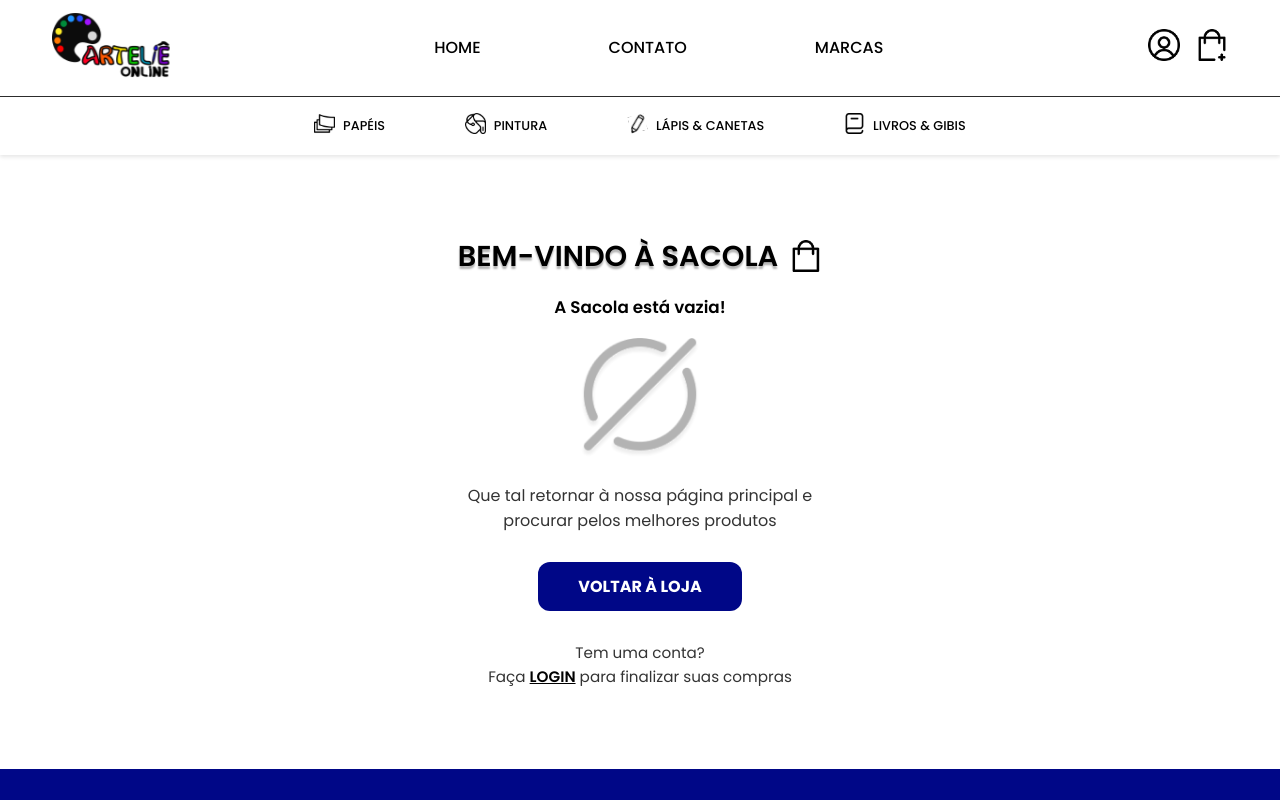
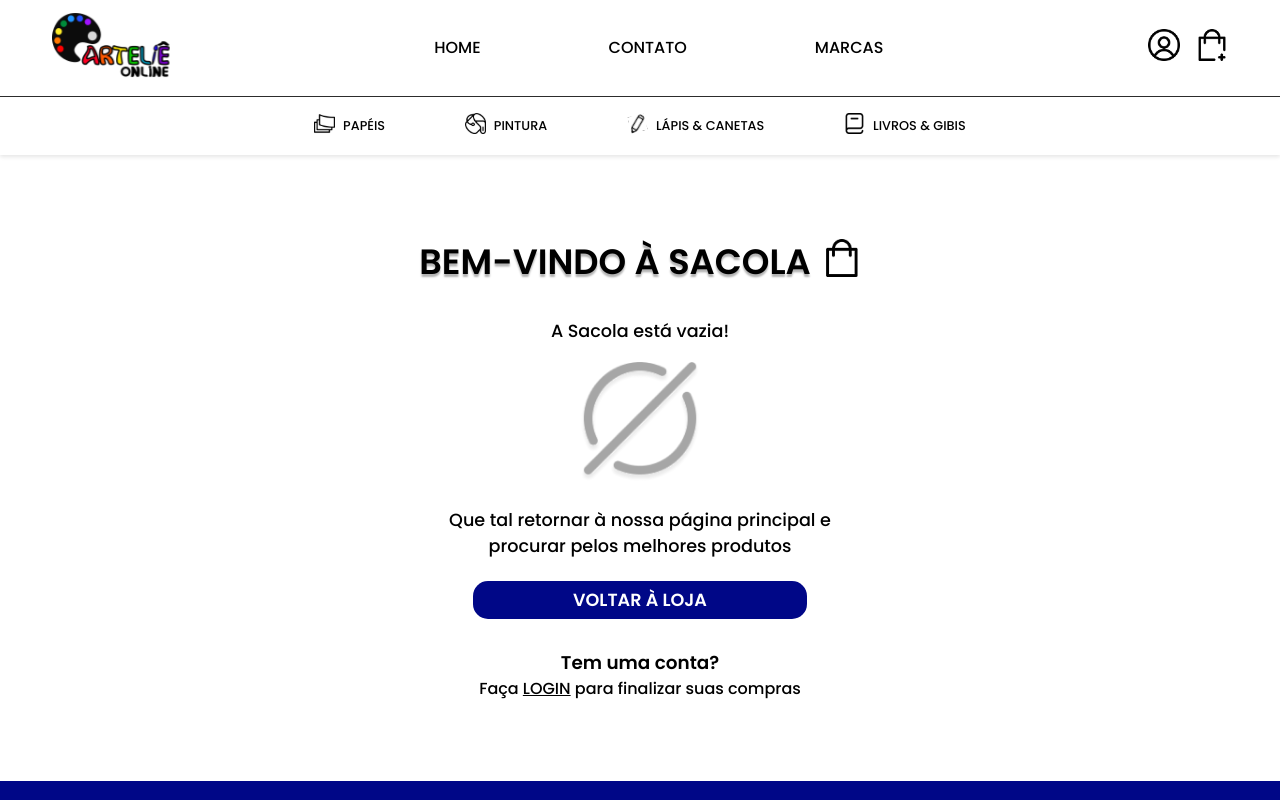
Before and after one commit to Artelie-PI/Artelie-FrontEnd, a Vue app: page /cart in a window 1280 px wide. Shown: the top 800 px of the page. Built offline with nearby package versions, Linux system fonts and the light colour scheme; what @cloudinary/url-gen would draw is missing.

Commit message:
feat: refactor CartView for improved readability and usability; optimize functions and adjust styles

```diff
--- a/src/views/CartView.vue
+++ b/src/views/CartView.vue
@@ -8,50 +8,57 @@ import { formatCEP } from "@/utils/masks";
 const cartStore = useCartStore();
 const router = useRouter();
 
-const cepInput = ref('');
+const cepInput = ref("");
 const shipping = ref(null);
-const shippingError = ref('');
+const shippingError = ref("");
 const isCalculatingShipping = ref(false);
 
-const couponInput = ref('');
+const couponInput = ref("");
 const discount = ref(0);
 
-function goToHome() { router.push({ name: 'home' }); }
+function goToHome() {
+  router.push({ name: "home" });
+}
 
 function goToCheckout() {
   if (!shipping.value) {
-    alert('Por favor, calcule o frete antes de finalizar a compra');
+    alert("Por favor, calcule o frete antes de finalizar a compra");
     return;
   }
   cartStore.setShipping(shipping.value);
-  router.push({ name: 'checkout' });
+  router.push({ name: "checkout" });
 }
 
-const formatPrice = (v) => v.toFixed(2).replace('.', ',');
+const formatPrice = (v) => v.toFixed(2).replace(".", ",");
 
 const subtotal = computed(() =>
   cartStore.items.reduce((sum, item) => sum + item.price * item.quantity, 0)
 );
 
-const total = computed(() =>
-  subtotal.value - discount.value + (shipping.value?.value || 0)
-);
+const total = computed(() => subtotal.value - discount.value + (shipping.value?.value || 0));
 
-function handleCEPInput(e) { cepInput.value = formatCEP(e.target.value); }
+function handleCEPInput(e) {
+  cepInput.value = formatCEP(e.target.value);
+}
 
 async function handleCalculateShipping() {
-  shippingError.value = '';
+  shippingError.value = "";
   if (!cepInput.value) {
-    shippingError.value = 'Digite um CEP';
+    shippingError.value = "Digite um CEP";
     return;
   }
   isCalculatingShipping.value = true;
   try {
     const address = await fetchAddressByCep(cepInput.value);
     const shippingData = calculateShipping(cepInput.value, subtotal.value);
-    shipping.value = { ...shippingData, cep: address.cep, city: address.city, state: address.state };
+    shipping.value = {
+      ...shippingData,
+      cep: address.cep,
+      city: address.city,
+      state: address.state,
+    };
   } catch (err) {
-    shippingError.value = err.message || 'Erro ao calcular frete';
+    shippingError.value = err.message || "Erro ao calcular frete";
     shipping.value = null;
   } finally {
     isCalculatingShipping.value = false;
@@ -65,7 +72,7 @@ function handleApplyCoupon() {
     discount.value = subtotal.value * valid[code];
     alert(`Cupom aplicado! Desconto de ${(valid[code] * 100).toFixed(0)}%`);
   } else {
-    alert('Cupom inválido');
+    alert("Cupom inválido");
     discount.value = 0;
   }
 }
@@ -84,12 +91,12 @@ function handleApplyCoupon() {
           <img src="/src/assets/images/Empty set.png" alt="Sacola vazia" />
         </div>
         <p class="empty-subtitle">
-          Que tal retornar à nossa página principal e<br>procurar pelos melhores produtos
+          Que tal retornar à nossa página principal e<br />procurar pelos melhores produtos
         </p>
         <button class="btn-primary" @click="goToHome">VOLTAR À LOJA</button>
-        <p class="login-text">
-          Tem uma conta?<br>
-          Faça <RouterLink to="/login" class="login-link">LOGIN</RouterLink> para finalizar suas compras
+        <p class="login-text">Tem uma conta?</p>
+        <p class="login-link">
+          Faça <RouterLink to="/login">LOGIN</RouterLink> para finalizar suas compras
         </p>
       </div>
     </template>
@@ -120,7 +127,9 @@ function handleApplyCoupon() {
 
               <div class="item-quantity">
                 <div class="quantity-controls">
-                  <button @click="cartStore.addToCart(item, -1)" :disabled="item.quantity === 1">-</button>
+                  <button @click="cartStore.addToCart(item, -1)" :disabled="item.quantity === 1">
+                    -
+                  </button>
                   <span>{{ item.quantity }}</span>
                   <button @click="cartStore.addToCart(item, 1)">+</button>
                 </div>
@@ -134,8 +143,6 @@ function handleApplyCoupon() {
 
         <aside class="cart-summary">
           <h2 class="summary-title">RESUMO DA COMPRA</h2>
-
-          <!-- Labels acima, sem overflow no aside -->
           <div class="summary-field">
             <label for="coupon">Cupom de Desconto</label>
             <div class="field-group">
@@ -151,7 +158,7 @@ function handleApplyCoupon() {
               <input id="cep" type="text" placeholder="Digite o seu CEP" :value="cepInput" @input="handleCEPInput"
                 @keyup.enter="handleCalculateShipping" maxlength="9" />
               <button class="btn-apply" @click="handleCalculateShipping" :disabled="isCalculatingShipping">
-                {{ isCalculatingShipping ? '...' : 'APLICAR' }}
+                {{ isCalculatingShipping ? "..." : "APLICAR" }}
               </button>
             </div>
             <p v-if="shippingError" class="error-text">{{ shippingError }}</p>
@@ -210,7 +217,7 @@ function handleApplyCoupon() {
 .cart-layout {
   display: grid;
   grid-template-columns: 1fr 420px;
-  gap: 30px;
+  gap: 10px;
   align-items: start;
 }
 
@@ -233,28 +240,26 @@ function handleApplyCoupon() {
   align-items: center;
   justify-content: center;
   gap: 12px;
-  margin-bottom: 16px;
 }
 
 .page-title {
-  /* mantém o mesmo título já usado quando há produtos */
-  font-size: 1.8rem;
-  text-shadow: 0 3px 2px rgba(0, 0, 0, .3);
+  font-size: 2.2rem;
+  text-shadow: 0 3px 2px rgba(0, 0, 0, 0.3);
   font-weight: 600;
   color: #000;
-  margin: 0;
 }
 
 .title-bag {
-  width: 32px;
-  height: 32px;
+  width: 38px;
+  height: 38px;
+  margin-bottom: 6px;
 }
 
 .empty-message {
-  font-size: 1.05rem;
-  font-weight: 600;
+  font-size: 1.1rem;
+  font-weight: 500;
   color: #000;
-  margin: 14px 0 18px;
+  margin: 30px 0 18px;
 }
 
 .empty-icon {
@@ -263,27 +268,26 @@ function handleApplyCoupon() {
 
 .empty-icon img {
   width: 120px;
-  opacity: 0.6;
+  opacity: 0.7;
 }
 
 .empty-subtitle {
-  font-size: 1rem;
-  color: #333;
+  font-size: 1.1rem;
+  font-weight: 500;
+  color: #000000;
   margin: 18px 0 22px;
-  line-height: 1.6;
 }
 
 .btn-primary {
   background: #000787;
   color: #fff;
   border: none;
-  border-radius: 12px;
-  padding: 12px 40px;
-  font-size: 1rem;
-  font-weight: 700;
+  border-radius: 15px;
+  padding: 6px 100px;
+  font-size: 1.1rem;
+  font-weight: 600;
   cursor: pointer;
-  margin: 6px 0 18px;
-  transition: background .2s;
+  transition: background 0.2s;
 }
 
 .btn-primary:hover {
@@ -291,35 +295,24 @@ function handleApplyCoupon() {
 }
 
 .login-text {
-  font-size: 0.95rem;
-  color: #333;
-  margin-top: 12px;
-  line-height: 1.6;
+  font-size: 1.15rem;
+  font-weight: 600;
+  color: #000000;
+  margin-top: 30px;
 }
 
 .login-link {
+  font-size: 1rem;
+  font-weight: 500;
   color: #000;
-  font-weight: 600;
+}
+
+.login-link a {
+  color: #000;
   text-decoration: underline;
 }
 
-/* seção de “produtos interessantes” já existente abaixo do estado vazio */
-.suggestions-section {
-  max-width: 1120px;
-  margin: 36px auto 0;
-  padding: 0 16px;
-}
-
-.suggestions-title {
-  font-size: 1.25rem;
-  font-weight: 700;
-  margin: 0 0 16px 0;
-  color: #000;
-  text-align: left;
-}
-
-
-/* Coluna esquerda */
+/* ===== ESTADO: ITENS NA SACOLA ===== */
 .cart-left-header {
   display: flex;
   align-items: center;
@@ -327,42 +320,27 @@ function handleApplyCoupon() {
   margin-bottom: 16px;
 }
 
-.page-title {
-  font-size: 1.8rem;
-  text-shadow: 0 3px 2px rgba(0, 0, 0, .3);
-  font-weight: 600;
-  color: #000;
-  margin: 0;
-}
-
-.title-bag {
-  width: 32px;
-  height: 32px;
-}
-
 .cart-table {
   background: #fff;
   border: 1px solid #e5e5e5;
-  border-radius: 8px;
   overflow: hidden;
 }
 
 .table-header {
   display: grid;
-  grid-template-columns: 1fr 200px 140px;
+  grid-template-columns: 1fr 250px 80px;
   gap: 20px;
   padding: 16px 20px;
-  background: #f8f8f8;
   border-bottom: 1px solid #e5e5e5;
-  font-size: 1rem;
+  font-size: 1.2rem;
   font-weight: 600;
 }
 
 .cart-item {
   display: grid;
-  grid-template-columns: 1fr 200px 140px;
+  grid-template-columns: 1fr 170px 140px;
   gap: 20px;
-  padding: 20px;
+  padding: 40px;
   border-bottom: 1px solid #f0f0f0;
   align-items: center;
 }
@@ -381,26 +359,24 @@ function handleApplyCoupon() {
   width: 80px;
   height: 80px;
   object-fit: contain;
-  border: 1px solid #e5e5e5;
-  border-radius: 6px;
   background: #fff;
 }
 
 .item-info {
   flex: 1;
+  max-width: 300px;
 }
 
 .item-title {
-  font-size: .9rem;
-  font-weight: 600;
+  font-size: 1rem;
+  font-weight: 500;
   color: #000;
   margin: 0 0 8px 0;
-  line-height: 1.3;
 }
 
 .item-price {
-  font-size: .85rem;
-  color: #666;
+  font-size: 0.85rem;
+  color: #000000;
   margin: 0;
 }
 
@@ -413,30 +389,31 @@ function handleApplyCoupon() {
 .quantity-controls {
   display: flex;
   align-items: center;
-  gap: 8px;
-  border: 1px solid #ddd;
-  border-radius: 8px;
-  padding: 4px 8px;
+  gap: 10px;
+  border: 1px solid #000000;
+  border-radius: 10px;
+  padding: 2px 8px;
 }
 
 .quantity-controls button {
+  width: 35px;
+  height: 30px;
   background: none;
   border: none;
-  font-size: 1.1rem;
+  font-size: 1rem;
   cursor: pointer;
   padding: 4px 8px;
   color: #000;
 }
 
 .quantity-controls button:disabled {
-  opacity: .4;
+  opacity: 0.4;
   cursor: not-allowed;
 }
 
 .quantity-controls span {
-  min-width: 24px;
   text-align: center;
-  font-weight: 600;
+  font-weight: 500;
 }
 
 .remove-btn {
@@ -449,34 +426,30 @@ function handleApplyCoupon() {
 }
 
 .remove-btn:hover {
-  color: #f00;
+  color: #000;
 }
 
 .item-total {
   text-align: right;
-  font-weight: 700;
+  font-size: 1rem;
+  font-weight: 600;
   color: #000;
-  font-size: 1rem;
 }
 
 /* Aside: sem overflow/scroll, sticky simples */
 .cart-summary {
   position: sticky;
   top: 24px;
-  /* gruda na viewport ao rolar */
   background: #f9f9f9;
-  border: 1px solid #e0e0e0;
-  border-radius: 8px;
   padding: 24px;
-  /* altura será natural do conteúdo */
 }
 
 .summary-title {
-  font-size: 1.4rem;
-  font-weight: 700;
+  font-size: 1.6rem;
+  font-weight: 600;
   text-align: center;
   color: #000;
-  margin: 0 0 20px 0;
+  margin: 20px auto 40px;
 }
 
 /* Labels acima, botões sempre visíveis */
@@ -486,8 +459,8 @@ function handleApplyCoupon() {
 
 .summary-field label {
   display: block;
-  font-size: .9rem;
-  font-weight: 600;
+  font-size: 1rem;
+  font-weight: 500;
   color: #000;
   margin-bottom: 8px;
 }
@@ -500,43 +473,45 @@ function handleApplyCoupon() {
 .field-group input {
   flex: 1;
   min-width: 0;
-  /* evita quebra e “estouro” horizontal */
+  border: none;
+  background: none;
+  border-bottom: 1px solid #000;
+  font-size: 0.8rem;
+  font-weight: 300;
+  color: #000000;
   padding: 10px 12px;
-  border: 1px solid #ccc;
-  border-radius: 6px;
-  font-size: .85rem;
-  color: #333;
+
 }
 
 .field-group input::placeholder {
-  color: #999;
+  color: #181818;
 }
 
 .btn-apply {
   background: #000787;
   color: #fff;
   border: none;
-  border-radius: 6px;
+  border-radius: 15px;
   padding: 10px 16px;
-  font-size: .85rem;
+  font-size: 0.85rem;
   font-weight: 600;
   cursor: pointer;
   white-space: nowrap;
 }
 
 .btn-apply:disabled {
-  opacity: .6;
+  opacity: 0.6;
   cursor: not-allowed;
 }
 
 .error-text {
-  color: #e74c3c;
-  font-size: .75rem;
+  color: #eb3b28;
+  font-size: 0.75rem;
   margin-top: 4px;
 }
 
 .shipping-info {
-  font-size: .8rem;
+  font-size: 0.8rem;
   color: #555;
   margin-top: 6px;
 }
@@ -548,7 +523,7 @@ function handleApplyCoupon() {
 
 .shipping-pending {
   color: #999;
-  font-size: .85rem;
+  font-size: 0.85rem;
 }
 
 /* Totais e ações */
@@ -563,16 +538,16 @@ function handleApplyCoupon() {
   display: flex;
   justify-content: space-between;
   margin-bottom: 10px;
-  font-size: .9rem;
+  font-size: 0.9rem;
   color: #333;
 }
 
 .total-final {
   font-size: 1.1rem;
-  font-weight: 700;
+  font-weight: 600;
   color: #000;
   padding-top: 12px;
-  border-top: 1px solid #333;
+  border-top: 1px solid #ddd;
   margin-top: 12px;
 }
 
@@ -582,7 +557,7 @@ function handleApplyCoupon() {
 }
 
 .installment-info {
-  font-size: .8rem;
+  font-size: 0.8rem;
   color: #666;
   text-align: center;
   margin-top: 8px;
@@ -605,7 +580,7 @@ function handleApplyCoupon() {
 }
 
 .btn-checkout:disabled {
-  opacity: .5;
+  opacity: 0.5;
   cursor: not-allowed;
 }
 
```
